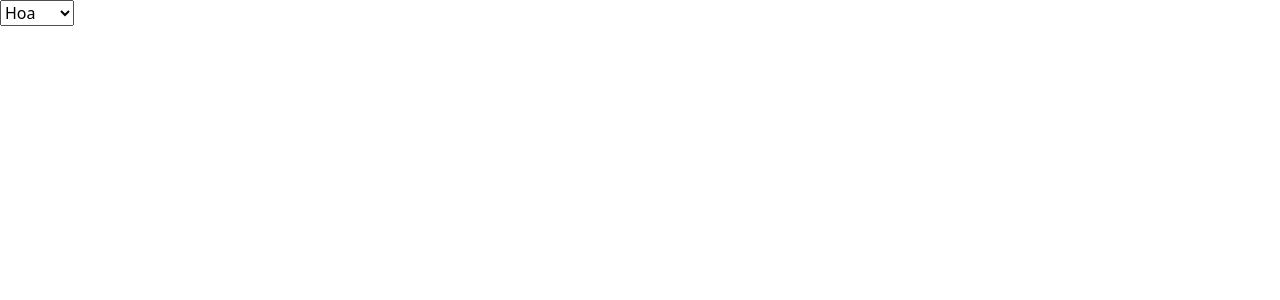
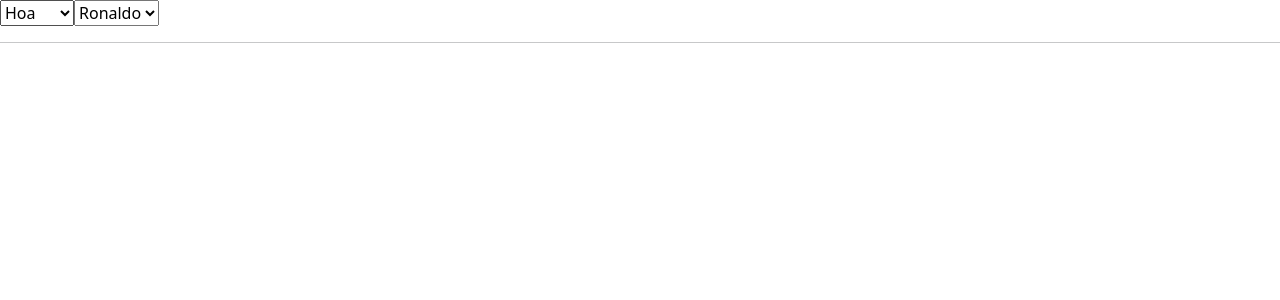
Before and after one commit to chiennguyen7165/react-project-test, a React (Create React App) app: page / in a window 1280 px wide. Shown: the top 300 px of the page. Built offline with nearby package versions, Linux system fonts and the light colour scheme.

Commit message:
Fourth Commit
It looks better

```diff
--- a/src/App.js
+++ b/src/App.js
@@ -1,31 +1,30 @@
-import React, { useCallback } from "react";
+import React from "react";
 import "./App.css";
 import "./app.scss";
 import Selector from "./component/Selector";
 /** shift + alt + o xoa import th */
 
 function App(props) {
-  const [state, setItems] = React.useState({});
-  // const [choice, setChoice] = React.useState(false);
-  // function updateItems(){
-  //   if(items === ["Hoa","Huong","Ha"]){
-  //     console.log("Updating ...")
-  //     setItems(["Ronaldo","Messi","Neymar"]);
-  //   }
-  // }
+  const items1 = ["Hoa", "Huong", "Ha", "Chien"];
+  const items2 = ["Ronaldo", "Messi", "Neymar", "Chien"];
 
-  React.useCallback(() => {
-    setItems({
-      state,
-      items: ["Ronaldo", "Messi", "Neymar"],
-    });
-  }, [state]);
+  const[itemSelected, setItemSelected] = React.useState(null);
+  // const handleChangeSelector = React.useCallback((selectedItem) => {
+  //   console.log("handleChangeSelector", selectedItem);
+  //   alert(selectedItem);
+  // }, []);
 
+  // cách dùng useState
+  const handleChangeSelector = React.useCallback((value) => {
+    setItemSelected(value);
+  }, []);
 
   return (
     <div className="app">
-      {/* <Selector isMultiChoice={false} onLoad = {updateItems}/> */}
-      <Selector />
+      <Selector mode="single" onSelected={handleChangeSelector} list={items1} />
+      <Selector mode="single" onSelected={handleChangeSelector} list={items2} />
+      <hr/>
+      {itemSelected}
     </div>
   );
 }
--- a/src/component/Selector.js
+++ b/src/component/Selector.js
@@ -3,24 +3,22 @@ import React from "react";
 class Selector extends React.Component {
   constructor(props) {
     super(props);
-    this.state = {items: ["Hoa", "Huong", "Ha"] };
+    this.state = { items: this.props?.list ? this.props.list : [] };
     this.changeItems = this.changeItems.bind(this);
   }
 
-  changeItems(newItems) {
-    console.log("changeItems: ");
-    this.setState({ items: newItems });
+  changeItems(event) {
+    console.log("changeItems: ", event.target.value);
+    this.props.onSelected(event.target.value);
   }
 
   render() {
-    console.log("render");
-    console.log(this.state);
     return (
       <>
-        {this.state.items && this.state.items?.length > 0 && (
-          <select>
+        {this.state?.items && this.state.items?.length > 0 && (
+          <select onChange={this.changeItems}>
             {this.state.items.map((item, index) => (
-              <option key={index} value={index}>
+              <option key={index} value={item}>
                 {item}
               </option>
             ))}
```
Also changed, not shown: src/component/convertor/USDToVND.js (added, +25 -0 lines).
